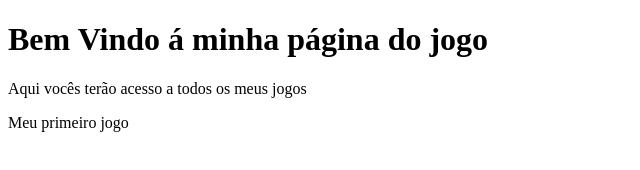
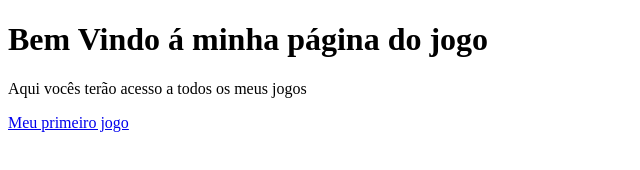
Before and after one commit to pedromota17/pedromota17.github.io, a plain HTML site: page index.html in a window 1280 px wide. Shown: the whole page, without its empty margins (0-640 px from the left). Drawn offline with Linux system fonts and the light colour scheme.

Commit message:
Update index.html

```diff
--- a/index.html
+++ b/index.html
@@ -7,6 +7,6 @@
 
 <h1>Bem Vindo á minha página do jogo</h1>
 <p>Aqui vocês terão acesso a todos os meus jogos</p>
-  <a href-"https://pedromota17.github.io/aprocuradoprimo/.">Meu primeiro jogo</a>
+  <a href="https://pedromota17.github.io/aprocuradoprimo/.">Meu primeiro jogo</a>
 </body>
 </html>
```
